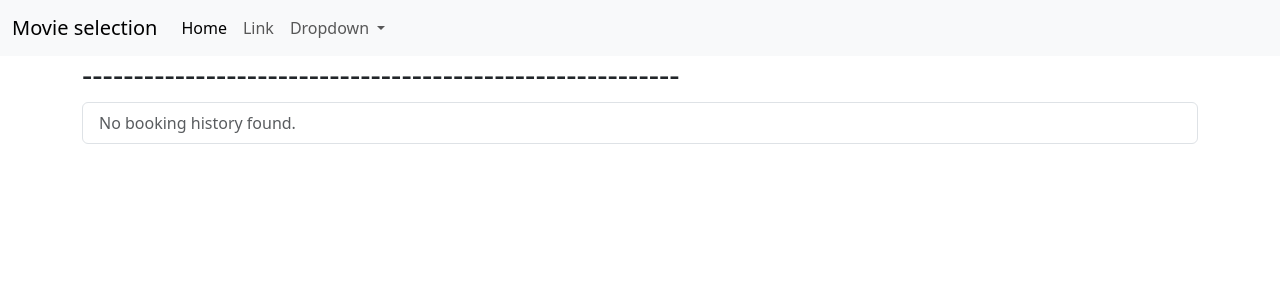
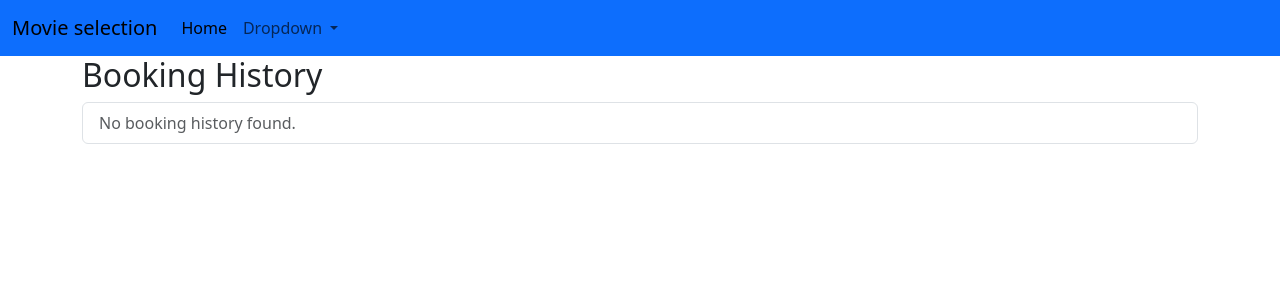
Before and after one commit to sswan3/cs4300, a Django app: page /history/ in a window 1280 px wide. Shown: the top 300 px of the page. Run offline with Django 4.2, Linux system fonts and the light colour scheme; the visitor is signed in with stand-in values (Sample User, id 1); data that the repository does not hold is empty; some libraries are stand-ins or nearby versions.

Commit message:
color added

```diff
--- a/homework2/movie_theater_booking/bookings/templates/bookings/base.html
+++ b/homework2/movie_theater_booking/bookings/templates/bookings/base.html
@@ -7,7 +7,7 @@
 {% bootstrap_javascript %}
 </head>
 <body>
-    <nav class="navbar navbar-expand-lg bg-body-tertiary">
+    <nav class="navbar bg-primary navbar-expand-lg  fg-80">
   <div class="container-fluid">
     <a class="navbar-brand" href="#">Movie selection</a>
     <button class="navbar-toggler" type="button" data-bs-toggle="collapse" data-bs-target="#navbarSupportedContent" aria-controls="navbarSupportedContent" aria-expanded="false" aria-label="Toggle navigation">
@@ -17,9 +17,6 @@
       <ul class="navbar-nav me-auto mb-2 mb-lg-0">
         <li class="nav-item">
           <a class="nav-link active" aria-current="page" href="{% url 'movie_list' %}">Home</a>
-        </li>
-        <li class="nav-item">
-          <a class="nav-link" href="#">Link</a>
         </li>
         <li class="nav-item dropdown">
           <a class="nav-link dropdown-toggle" href="#" role="button" data-bs-toggle="dropdown" aria-expanded="false">
--- a/homework2/movie_theater_booking/bookings/templates/bookings/booking_history.html
+++ b/homework2/movie_theater_booking/bookings/templates/bookings/booking_history.html
@@ -1,7 +1,7 @@
 {% extends 'bookings/base.html' %}
 {% block title %} Booking History {% endblock %}
 {% block content %}
-<h2>----------------------------------------------------------</h2>
+<h2>Booking History</h2>
 <ul class = "list-group history">
     {% for hist in history %}
     <li class="list-group-item mb-3"></li>
```
